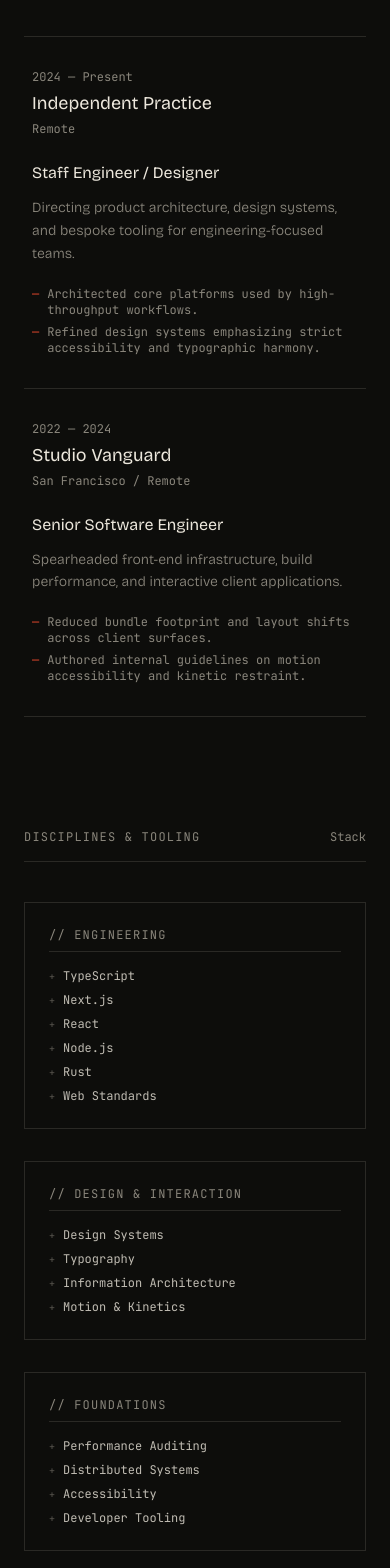
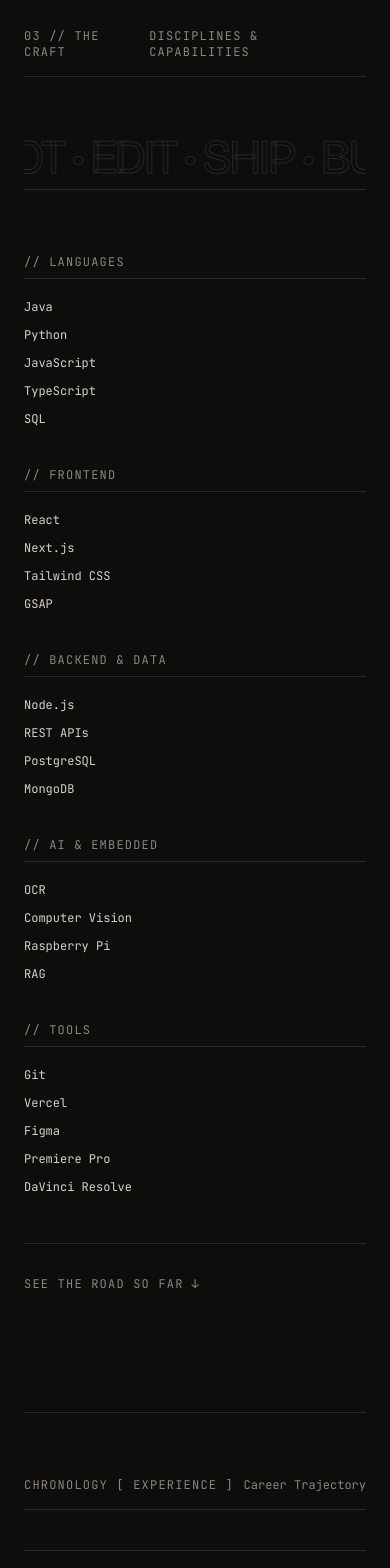
Before and after one commit to kartheekakula/kartheek-portfolio, a Next.js app: page / in a window 390 px wide. Shown: the part 3300-4868 px from the top of the page. Built offline with nearby package versions, Linux system fonts and the light colour scheme.

Commit message:
feat: build Chapter 03 (The craft) with velocity-reactive marquee strip, hover accent underlines, and road so far link

```diff
--- a/src/app/page.tsx
+++ b/src/app/page.tsx
@@ -1,6 +1,7 @@
 import { content } from "@/data/content";
 import { AboutSection } from "@/components/sections/about-section";
 import { ProjectsSection } from "@/components/sections/projects-section";
+import { SkillsSection } from "@/components/sections/skills-section";
 
 export default function Home() {
   return (
@@ -32,8 +33,11 @@ export default function Home() {
       {/* Chapter 02: Projects / The Build */}
       <ProjectsSection />
 
+      {/* Chapter 03: Skills / The Craft */}
+      <SkillsSection />
+
       {/* Experience & History */}
-      <section className="flex flex-col gap-10">
+      <section id="experience" className="flex flex-col gap-10 scroll-mt-28 border-t border-line pt-16 md:pt-24">
         <div className="flex items-baseline justify-between border-b border-line pb-4">
           <h2 className="font-mono text-xs uppercase tracking-widest text-muted">
             Chronology [ Experience ]
@@ -82,34 +86,6 @@ export default function Home() {
                   </ul>
                 )}
               </div>
-            </div>
-          ))}
-        </div>
-      </section>
-
-      {/* Capabilities & Skills */}
-      <section className="flex flex-col gap-10">
-        <div className="flex items-baseline justify-between border-b border-line pb-4">
-          <h2 className="font-mono text-xs uppercase tracking-widest text-muted">
-            Disciplines & Tooling
-          </h2>
-          <span className="font-mono text-xs text-muted">Stack</span>
-        </div>
-
-        <div className="grid grid-cols-1 md:grid-cols-3 gap-8">
-          {content.skills.map((group, idx) => (
-            <div key={idx} className="border border-line p-6 flex flex-col gap-4">
-              <span className="font-mono text-xs uppercase tracking-widest text-muted border-b border-line pb-2">
-                // {group.category}
-              </span>
-              <ul className="flex flex-col gap-2 font-mono text-xs text-text/80">
-                {group.items.map((skill, sIdx) => (
-                  <li key={sIdx} className="flex items-center gap-2">
-                    <span className="text-muted/60 text-[10px]">+</span>
-                    <span>{skill}</span>
-                  </li>
-                ))}
-              </ul>
             </div>
           ))}
         </div>
--- /dev/null
+++ b/src/components/sections/skills-section.tsx
@@ -0,0 +1,150 @@
+"use client";
+
+import { useEffect, useRef } from "react";
+import { content } from "@/data/content";
+
+export function SkillsSection() {
+  const marqueeRef = useRef<HTMLDivElement | null>(null);
+  const { skills } = content;
+
+  // Horizontal marquee reacting to scroll velocity
+  useEffect(() => {
+    const prefersReducedMotion = window.matchMedia(
+      "(prefers-reduced-motion: reduce)"
+    ).matches;
+
+    if (prefersReducedMotion || !marqueeRef.current) return;
+
+    let currentX = 0;
+    let lastScrollY = window.scrollY;
+    let scrollVelocity = 0;
+    let rafId: number;
+
+    const onScroll = () => {
+      const delta = window.scrollY - lastScrollY;
+      scrollVelocity = delta * 0.25;
+      lastScrollY = window.scrollY;
+    };
+
+    window.addEventListener("scroll", onScroll, { passive: true });
+
+    const animate = () => {
+      // Natural base drift speed + inertial decay of scroll velocity
+      const speed = 0.6 + Math.abs(scrollVelocity);
+      // Direction: moves steadily left, reverses if scrolling up fast
+      const direction = scrollVelocity < -2 ? 1 : -1;
+      currentX += direction * speed;
+
+      if (marqueeRef.current) {
+        const halfWidth = marqueeRef.current.scrollWidth / 2;
+        if (currentX <= -halfWidth) {
+          currentX += halfWidth;
+        } else if (currentX >= 0) {
+          currentX -= halfWidth;
+        }
+        marqueeRef.current.style.transform = `translate3d(${currentX}px, 0, 0)`;
+      }
+
+      // Smooth decay of scroll velocity
+      scrollVelocity *= 0.92;
+
+      rafId = requestAnimationFrame(animate);
+    };
+
+    rafId = requestAnimationFrame(animate);
+
+    return () => {
+      window.removeEventListener("scroll", onScroll);
+      cancelAnimationFrame(rafId);
+    };
+  }, []);
+
+  const handleScrollToExperience = (
+    e: React.MouseEvent<HTMLAnchorElement>
+  ) => {
+    e.preventDefault();
+    const target = document.querySelector("#experience");
+    if (target) {
+      target.scrollIntoView({ behavior: "smooth" });
+    }
+  };
+
+  const marqueeText = "BUILD • SHOOT • EDIT • SHIP • ";
+  const repeatedMarquee = Array(8).fill(marqueeText).join("");
+
+  return (
+    <section
+      id="craft"
+      className="flex flex-col gap-12 md:gap-16 scroll-mt-28 border-t border-line pt-16 md:pt-24 overflow-hidden"
+    >
+      {/* Chapter Label */}
+      <div className="flex items-baseline justify-between border-b border-line pb-4">
+        <span className="font-mono text-xs uppercase tracking-widest text-muted">
+          03 // THE CRAFT
+        </span>
+        <span className="font-mono text-xs uppercase tracking-widest text-muted">
+          Disciplines & Capabilities
+        </span>
+      </div>
+
+      {/* Outlined Huge Marquee Strip */}
+      <div
+        aria-hidden="true"
+        className="w-full overflow-hidden select-none py-2 border-b border-line"
+      >
+        <div
+          ref={marqueeRef}
+          className="will-change-transform inline-block whitespace-nowrap"
+        >
+          <span
+            className="font-display text-5xl sm:text-7xl md:text-8xl lg:text-9xl uppercase tracking-tighter"
+            style={{
+              WebkitTextStroke: "1px var(--line)",
+              color: "transparent",
+            }}
+          >
+            {repeatedMarquee}
+          </span>
+        </div>
+      </div>
+
+      {/* Skills 5-column / responsive Grid */}
+      <div className="grid grid-cols-1 sm:grid-cols-2 md:grid-cols-3 lg:grid-cols-5 gap-10 md:gap-12 pt-4">
+        {skills.map((group) => (
+          <div key={group.category} className="flex flex-col gap-5">
+            <span className="font-mono text-xs uppercase tracking-widest text-muted border-b border-line pb-2">
+              // {group.category}
+            </span>
+            <ul className="flex flex-col gap-3 font-mono text-xs sm:text-sm text-text/80">
+              {group.items.map((item) => (
+                <li key={item}>
+                  <span className="relative inline-block cursor-default text-text/90 hover:text-text transition-colors after:content-[''] after:absolute after:bottom-0 after:left-0 after:w-0 hover:after:w-full after:h-[1px] after:bg-accent after:transition-all after:duration-200">
+                    {item}
+                  </span>
+                </li>
+              ))}
+            </ul>
+          </div>
+        ))}
+      </div>
+
+      {/* Road so far Link */}
+      <div className="pt-6 border-t border-line flex items-center justify-between">
+        <a
+          href="#experience"
+          onClick={handleScrollToExperience}
+          className="font-mono text-xs uppercase tracking-widest text-muted hover:text-accent transition-colors inline-flex items-center gap-2 group py-2"
+        >
+          <span>See the road so far</span>
+          <span className="group-hover:translate-y-1 transition-transform duration-200">
+            ↓
+          </span>
+        </a>
+
+        <span className="font-mono text-[11px] uppercase tracking-wider text-muted/60 hidden sm:inline">
+          Chronology & Trajectory
+        </span>
+      </div>
+    </section>
+  );
+}
--- a/src/data/content.ts
+++ b/src/data/content.ts
@@ -261,33 +261,24 @@ export const content: PortfolioContent = {
   ],
   skills: [
     {
-      category: "Engineering",
-      items: [
-        "TypeScript",
-        "Next.js",
-        "React",
-        "Node.js",
-        "Rust",
-        "Web Standards",
-      ],
+      category: "Languages",
+      items: ["Java", "Python", "JavaScript", "TypeScript", "SQL"],
     },
     {
-      category: "Design & Interaction",
-      items: [
-        "Design Systems",
-        "Typography",
-        "Information Architecture",
-        "Motion & Kinetics",
-      ],
+      category: "Frontend",
+      items: ["React", "Next.js", "Tailwind CSS", "GSAP"],
     },
     {
-      category: "Foundations",
-      items: [
-        "Performance Auditing",
-        "Distributed Systems",
-        "Accessibility",
-        "Developer Tooling",
-      ],
+      category: "Backend & Data",
+      items: ["Node.js", "REST APIs", "PostgreSQL", "MongoDB"],
+    },
+    {
+      category: "AI & Embedded",
+      items: ["OCR", "Computer Vision", "Raspberry Pi", "RAG"],
+    },
+    {
+      category: "Tools",
+      items: ["Git", "Vercel", "Figma", "Premiere Pro", "DaVinci Resolve"],
     },
   ],
   experience: [
```
Also changed, not shown: src/app/work/[slug]/page.tsx (line endings or trailing spaces), src/components/sections/projects-section.tsx (line endings or trailing spaces).
